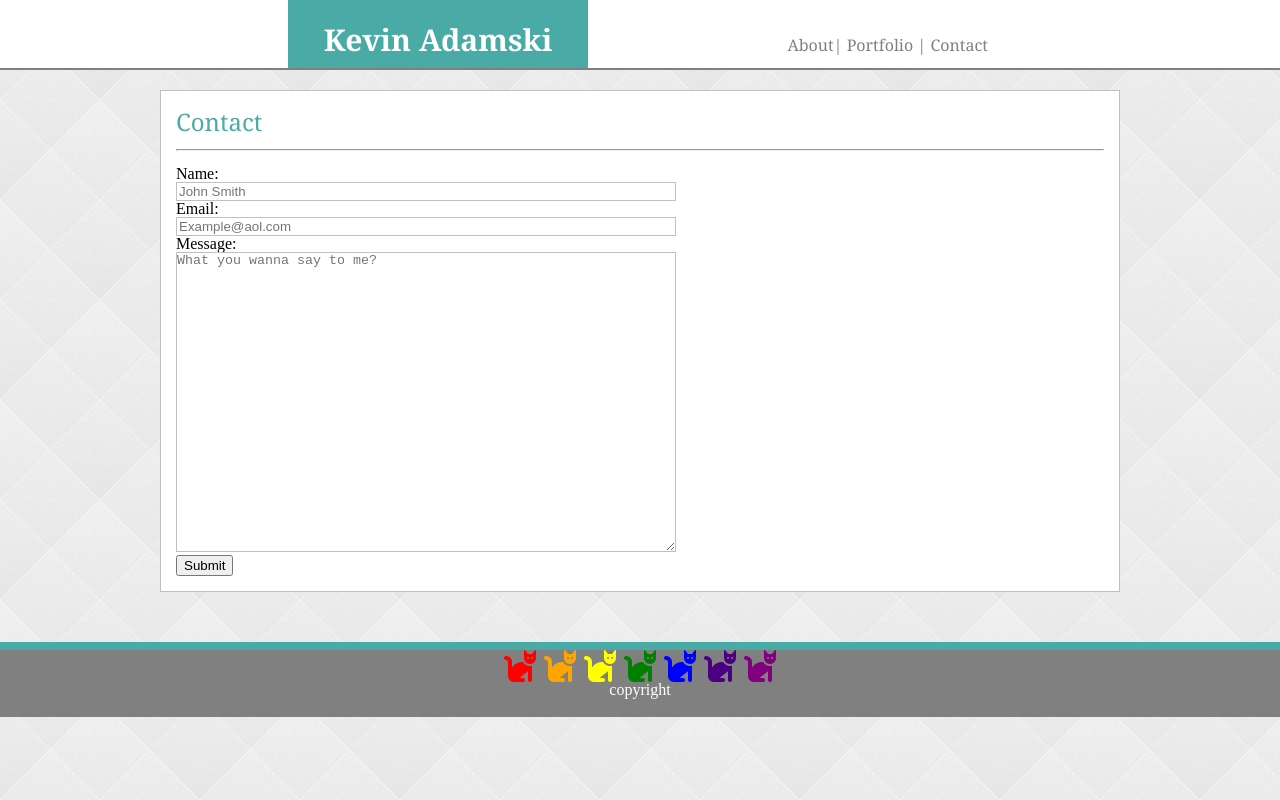
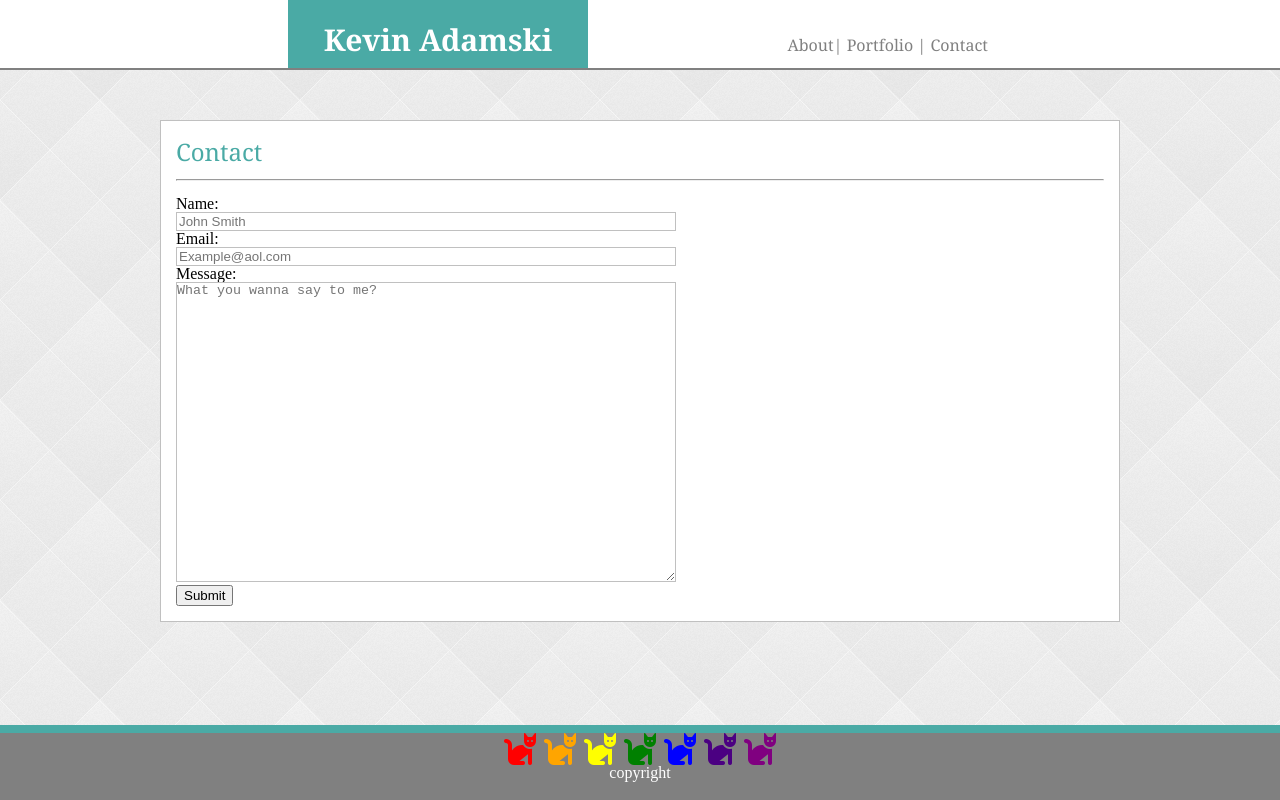
Before and after one commit to Kevin-eh/basic-portfolio, a plain HTML site: page contact.html in a window 1280 px wide. Drawn offline with Linux system fonts and the light colour scheme.

Commit message:
final revisions working on footer

```diff
--- a/assets/css/style.css
+++ b/assets/css/style.css
@@ -76,13 +76,15 @@ hr {margin: 15px}
     height:200px;}
 
     .footer{
+        position: absolute;
+        bottom: 0;
         box-sizing: border-box;
         border-top: 8px solid #4aaaa5;
         margin: auto;
         background: gray;
         width: 100%;
         height: 75px;
-        margin-top:50px;
+        margin-top:150px;
         text-align: center;
         color: white;
     }
@@ -119,3 +121,12 @@ hr {margin: 15px}
     a:focus {color: gray; text-decoration:none}
 
     a:hover {color: black}
+
+    #page-container {
+        position: relative;
+        min-height: 100vh;
+      }
+
+      #content-wrap {
+        padding-bottom: 2.5rem;    /* Footer height */
+      }
--- a/contact.html
+++ b/contact.html
@@ -8,17 +8,21 @@
 
     <link rel="stylesheet" type="text/css" href="assets/css/style.css">
     <script src="https://kit.fontawesome.com/4d58f93612.js" crossorigin="anonymous"></script>
+    <meta name="viewport" content="width=device-width, initial-scale=1">
 
     <title>Kevin Adamski Portfolio</title>
 </head>
 <body>
-<div class="header">
+
+        <div id="page-container">
+                <div id="content-wrap">
+<nav class="header">
     <h1 class="myname">Kevin Adamski</h1>
    <div class="links"> <a href="index.html">About</a>| <a href="portfolio.html">Portfolio</a> | <a href="contact.html">Contact</a> </div>
 </div>
 
 
-   <div class="aboutme">
+   <article class="aboutme">
         <h2>Contact</h2>
         <hr>
         <form action="/action_page.php" class="formcity">
@@ -28,10 +32,10 @@
 
             <input type="submit" value="Submit">
             </form>
-            </div>
+        </article>
+         </div>
 
-
-            <div class="footer">
+            <footer class="footer">
                     <span style="color: red">
                             <i class="fas fa-cat fa-2x"></i>
                         </span>
@@ -58,4 +62,6 @@
                             <span style="color: purple">
                             <i class="fas fa-cat fa-2x"></i>
                         </span>
-                        <p>copyright</p></div>
+                        <p>copyright</p></footer>
+                    </div>
+                    </body>
```
Also changed, not shown: index.html (+3 -2 lines), portfolio.html (+9 -4 lines).
